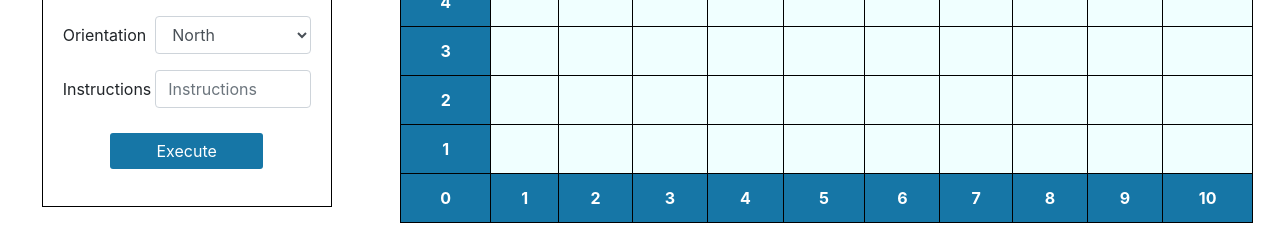
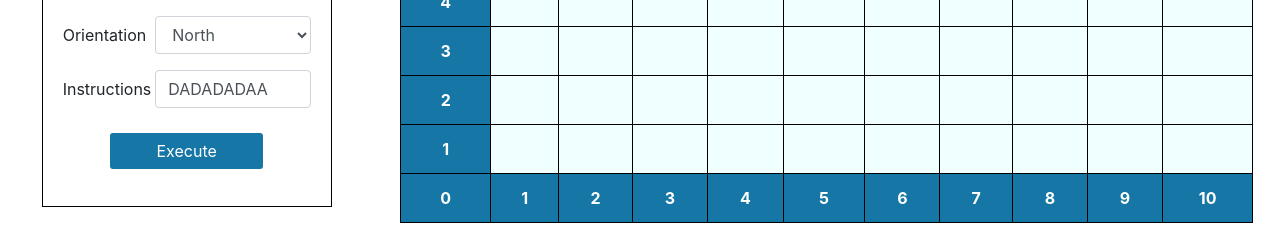
Before and after one commit to Ch-Hamza/yanport-test, an Angular app: page / in a window 1280 px wide. Shown: the part 468-693 px from the top of the page. Built offline with nearby package versions, Linux system fonts and the light colour scheme.

Commit message:
initialized instructions

```diff
--- a/src/app/components/grid/grid.component.ts
+++ b/src/app/components/grid/grid.component.ts
@@ -34,6 +34,7 @@ export class GridComponent implements OnInit {
     this.cols = x;
     this.rows = y;
     this.vacuum = vacuum;
+    this.instructions = 'DADADADAA';
   }
 
   executeInstructions(): void {
```
